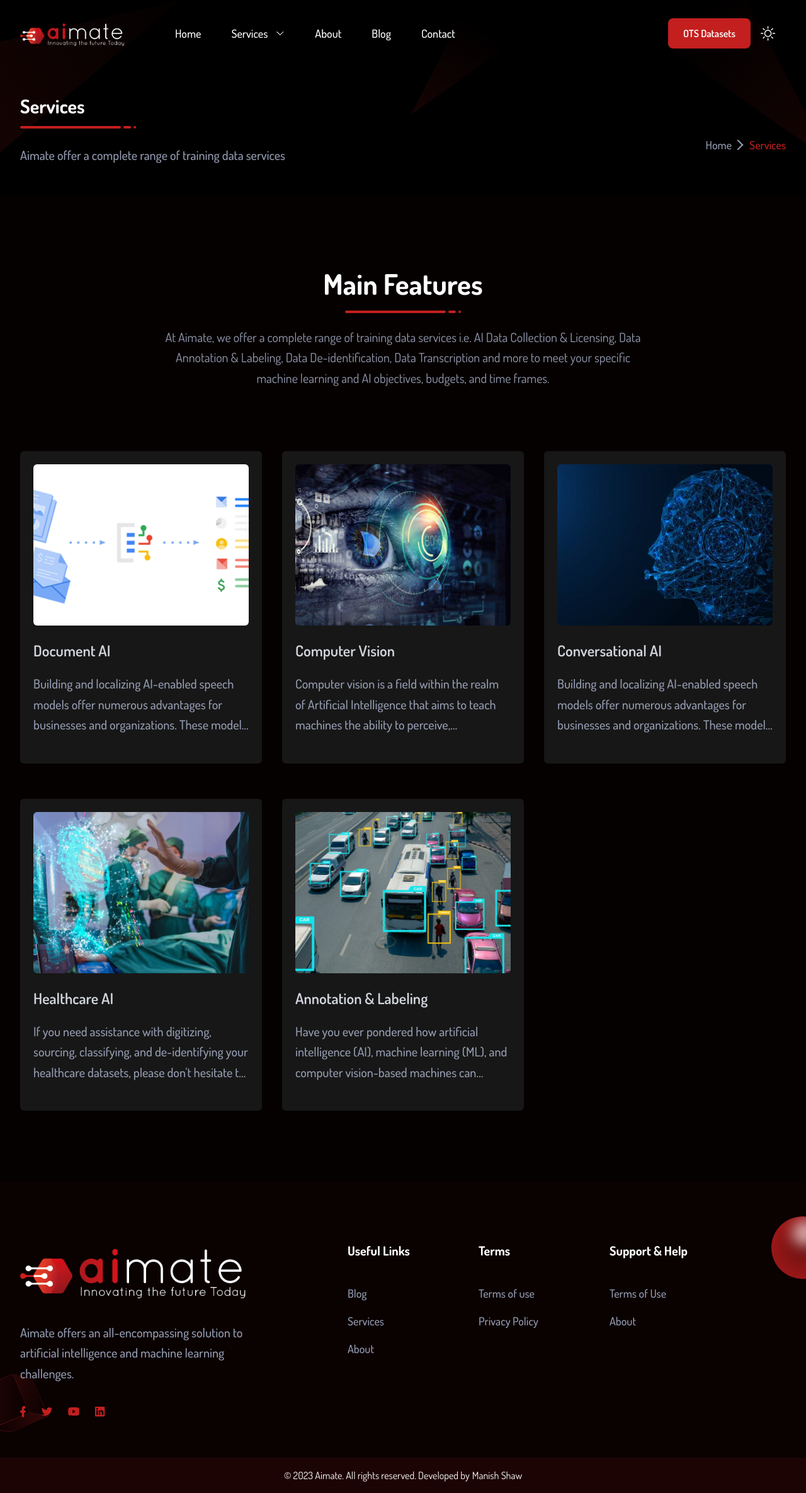
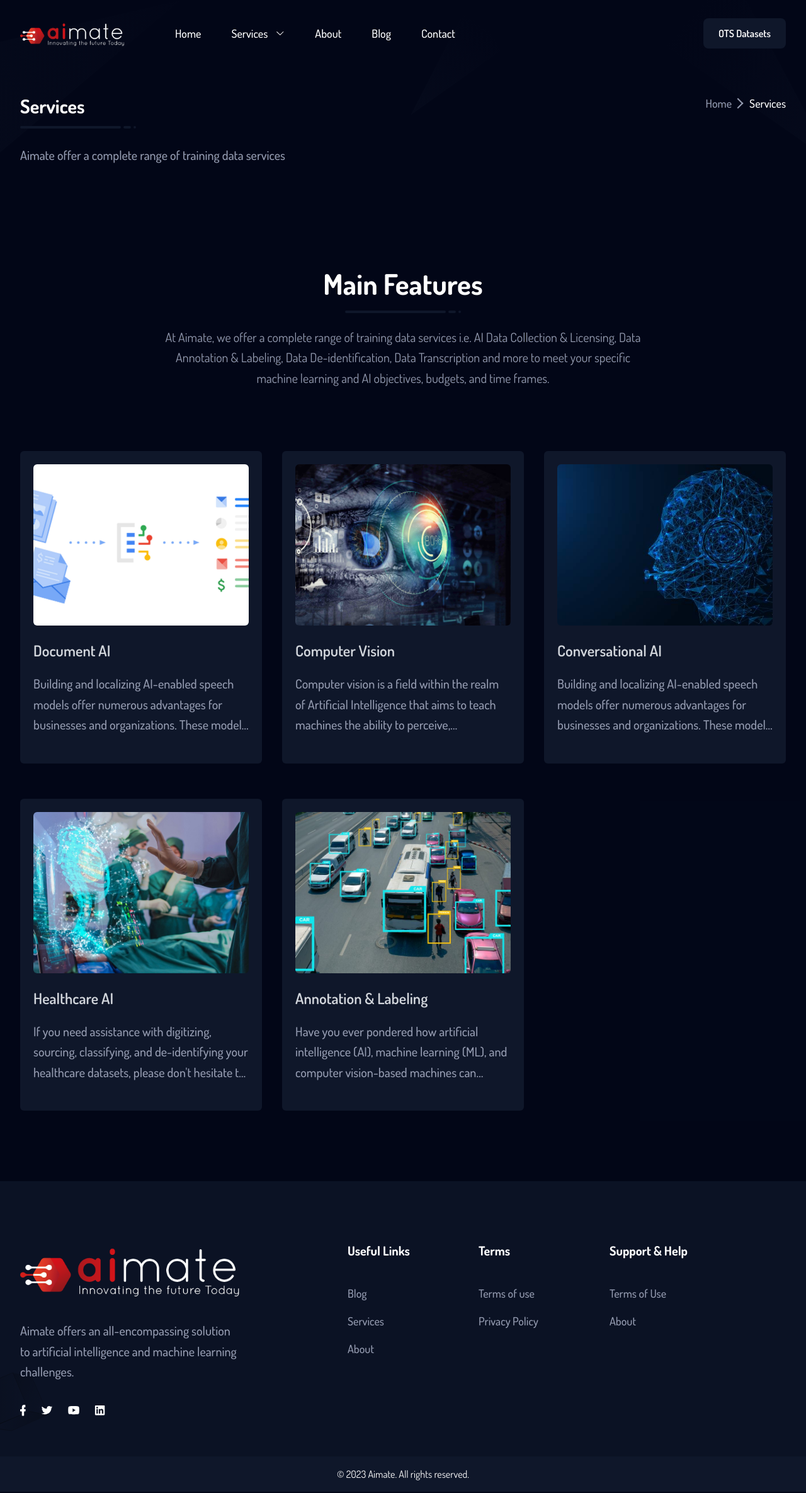
Before and after one commit to TheManishShaw/aiamte-fullstack, a Next.js app: page /service in a window 1280 px wide. Shown: the whole page at 63% size. Built offline with nearby package versions, Linux system fonts and the light colour scheme.

Commit message:
new update

```diff
--- a/app/layout.tsx
+++ b/app/layout.tsx
@@ -22,7 +22,7 @@ export default function RootLayout({
     */}
       <head />
 
-      <body className="dark:bg-black">
+      <body className="dark:bg-slate-950 bg-slate-800">
         <Providers>
           <Header />
           {children}
--- a/app/page.tsx
+++ b/app/page.tsx
@@ -18,10 +18,10 @@ export default function Home() {
   return (
     <>
       <ScrollUp />
-      <Hero />
+      {/* <Hero /> */}
       <Features />
       <Video />
-      <Brands />
+      {/* <Brands /> */}
       <AboutSectionOne />
       <AboutSectionTwo />
       <Testimonials />
--- a/components/Blog/SingleBlog.tsx
+++ b/components/Blog/SingleBlog.tsx
@@ -33,7 +33,7 @@ const SingleBlog = ({ blog }: { blog: Blog }) => {
           <h3>
             <Link
               href={`/blog/${_id}`}
-              className="mb-4 block line-clamp-1 w-full text-xl font-bold text-black hover:text-primary dark:text-white dark:hover:text-primary sm:text-2xl"
+              className="mb-4 block line-clamp-1 w-full text-xl font-bold text-black hover:text-white/80 dark:text-white dark:hover:text-white/80 sm:text-2xl"
             >
               {title}
             </Link>
--- a/components/Common/Breadcrumb.tsx
+++ b/components/Common/Breadcrumb.tsx
@@ -11,7 +11,7 @@ const Breadcrumb = ({
     <>
       <section className="relative z-10 overflow-hidden pt-28 lg:pt-[150px]">
         <div className="container">
-          <div className="-mx-4 flex flex-wrap items-center">
+          <div className="-mx-4 flex flex-wrap items-start">
             <div className="w-full px-4 md:w-8/12 lg:w-7/12">
               <div className="mb-8 max-w-[570px] md:mb-0 lg:mb-12">
                 <h1 className=" text-2xl font-bold text-black dark:text-white sm:text-3xl">
@@ -33,15 +33,13 @@ const Breadcrumb = ({
                   <li className="flex items-center">
                     <Link
                       href="/"
-                      className="pr-1 text-lg font-medium text-body-color hover:text-primary"
+                      className="pr-1 text-lg font-medium text-body-color hover:text-white"
                     >
                       Home
                     </Link>
                     <span className="mr-3 block h-3 w-3 rotate-45 border-t-2 border-r-2 border-body-color"></span>
                   </li>
-                  <li className="text-lg font-medium text-primary">
-                    {pageName}
-                  </li>
+                  <li className="text-lg font-medium text-white">{pageName}</li>
                 </ul>
               </div>
             </div>
@@ -71,8 +69,8 @@ const Breadcrumb = ({
                   y2="-97.1485"
                   gradientUnits="userSpaceOnUse"
                 >
-                  <stop stopColor="#C21F1E" />
-                  <stop offset="1" stopColor="#C21F1E" stopOpacity="0" />
+                  <stop stopColor="#1e293b" />
+                  <stop offset="1" stopColor="#1e293b" stopOpacity="0" />
                 </linearGradient>
               </defs>
             </svg>
@@ -104,8 +102,8 @@ const Breadcrumb = ({
                   y2="37.0429"
                   gradientUnits="userSpaceOnUse"
                 >
-                  <stop stopColor="#C21F1E" />
-                  <stop offset="1" stopColor="#C21F1E" stopOpacity="0" />
+                  <stop stopColor="#1e293b" />
+                  <stop offset="1" stopColor="#1e293b" stopOpacity="0" />
                 </linearGradient>
                 <linearGradient
                   id="paint1_linear_0:1"
@@ -115,8 +113,8 @@ const Breadcrumb = ({
                   y2="32.3398"
                   gradientUnits="userSpaceOnUse"
                 >
-                  <stop stopColor="#C21F1E" />
-                  <stop offset="1" stopColor="#C21F1E" stopOpacity="0" />
+                  <stop stopColor="#1e293b" />
+                  <stop offset="1" stopColor="#1e293b" stopOpacity="0" />
                 </linearGradient>
               </defs>
             </svg>
--- a/components/Contact/NewsLatterBox.tsx
+++ b/components/Contact/NewsLatterBox.tsx
@@ -32,7 +32,7 @@ const NewsLatterBox = () => {
   };
   return (
     <div
-      className="wow fadeInUp relative z-10 rounded-md bg-primary/[3%] p-8 dark:bg-primary/10 sm:p-11 lg:p-8 xl:p-11"
+      className="wow fadeInUp relative z-10 rounded-md bg-primary/70 p-8 dark:bg-primary/50 sm:p-11 lg:p-8 xl:p-11"
       data-wow-delay=".2s"
     >
       <h3 className="mb-4 text-2xl font-bold leading-tight text-black dark:text-white">
@@ -47,7 +47,7 @@ const NewsLatterBox = () => {
           type="text"
           {...register("fullName", { required: true })}
           placeholder="Enter your name"
-          className="mb-4 w-full rounded-md border border-body-color border-opacity-10 py-3 px-6 text-base font-medium text-body-color placeholder-body-color outline-none focus:border-primary focus:border-opacity-100 focus-visible:shadow-none dark:border-white dark:border-opacity-10 dark:bg-[#c96060b5] focus:dark:border-opacity-50"
+          className="mb-4 w-full rounded-md border border-body-color border-opacity-10 py-3 px-6 text-base font-medium text-body-color placeholder-body-color outline-none focus:border-primary focus:border-opacity-100 focus-visible:shadow-none dark:border-white dark:border-opacity-10 dark:bg-[#fff] focus:dark:border-opacity-50"
         />
         {errors.fullName && (
           <span className="text-red-500">This field is required</span>
@@ -56,7 +56,7 @@ const NewsLatterBox = () => {
           type="email"
           {...register("email", { required: true })}
           placeholder="Enter your email"
-          className="mb-4 w-full rounded-md border border-body-color border-opacity-10 py-3 px-6 text-base font-medium text-body-color placeholder-body-color outline-none focus:border-primary focus:border-opacity-100 focus-visible:shadow-none dark:border-white dark:border-opacity-10 dark:bg-[#c96060b5] focus:dark:border-opacity-50"
+          className="mb-4 w-full rounded-md border border-body-color border-opacity-10 py-3 px-6 text-base font-medium text-body-color placeholder-body-color outline-none focus:border-primary focus:border-opacity-100 focus-visible:shadow-none dark:border-white dark:border-opacity-10 dark:bg-[#fff] focus:dark:border-opacity-50"
         />
         {errors.email && (
           <span className="text-red-500">This field is required</span>
--- a/components/Footer/index.tsx
+++ b/components/Footer/index.tsx
@@ -5,27 +5,27 @@ const Footer = () => {
   return (
     <>
       <footer
-        className="wow fadeInUp relative z-10 bg-primary bg-opacity-5 pt-16 md:pt-20 lg:pt-24"
+        className="wow fadeInUp relative z-10 bg-primary/70 bg-opacity-5 pt-16 md:pt-20 lg:pt-24"
         data-wow-delay=".1s"
       >
         <div className="container">
-          <div className="-mx-4 flex flex-wrap">
+          <div className="-mx-4 flex flex-grow flex-wrap">
             <div className="w-full px-4 md:w-1/2 lg:w-4/12 xl:w-5/12">
-              <div className="mb-12 max-w-[360px] lg:mb-16">
+              <div className="mb-12 max-w-[350px] lg:mb-16">
                 <Link href="/" className="mb-8 inline-block">
                   <Image
                     src="/images/logo/logo-2.png"
                     alt="logo"
                     className="w-full dark:hidden"
-                    width={140}
+                    width={250}
                     height={30}
                   />
                   <Image
                     src="/images/logo/logo.png"
                     alt="logo"
                     className="hidden w-full dark:block"
-                    width={140}
-                    height={30}
+                    width={250}
+                    height={50}
                   />
                 </Link>
                 <p className="mb-9 text-xl font-medium leading-relaxed text-body-color">
@@ -36,7 +36,7 @@ const Footer = () => {
                   <a
                     href="/"
                     aria-label="social-link"
-                    className="mr-6 text-[#C21F1E] hover:text-primary"
+                    className="mr-6 text-[#OF172A] hover:text-primary"
                   >
                     <svg
                       width="9"
@@ -50,7 +50,7 @@ const Footer = () => {
                   <a
                     href="/"
                     aria-label="social-link"
-                    className="mr-6 text-[#C21F1E] hover:text-primary"
+                    className="mr-6 text-[#OF172A] hover:text-primary"
                   >
                     <svg
                       width="19"
@@ -64,7 +64,7 @@ const Footer = () => {
                   <a
                     href="/"
                     aria-label="social-link"
-                    className="mr-6 text-[#C21F1E] hover:text-primary"
+                    className="mr-6 text-[#OF172A] hover:text-primary"
                   >
                     <svg
                       width="18"
@@ -78,7 +78,7 @@ const Footer = () => {
                   <a
                     href="/"
                     aria-label="social-link"
-                    className="mr-6 text-[#C21F1E] hover:text-primary"
+                    className="mr-6 text-[#OF172A] hover:text-primary"
                   >
                     <svg
                       width="17"
@@ -185,18 +185,18 @@ const Footer = () => {
             </div>
           </div>
         </div>
-        <div className="bg-primary/10 py-4">
+        <div className="bg-primary py-4">
           <div className="container">
             <p className="text-center text-md text-body-color dark:text-white">
-              © 2023 Aimate. All rights reserved. Developed by
-              <Link
+              © 2023 Aimate. All rights reserved.
+              {/* <Link
                 className="pl-1 hover:text-primary"
                 href="https://manishshaw.in"
                 rel="nofollow noopener"
                 target="_blank"
               >
                 Manish Shaw
-              </Link>
+              </Link> */}
             </p>
           </div>
         </div>
@@ -208,7 +208,7 @@ const Footer = () => {
             fill="none"
             xmlns="http://www.w3.org/2000/svg"
           >
-            <circle opacity="0.8" cx="49.5" cy="49.5" r="49.5" fill="#C21F1E" />
+            <circle opacity="0.8" cx="49.5" cy="49.5" r="49.5" fill="#OF172A" />
             <mask
               id="mask0_94:899"
               style={{ maskType: "alpha" }}
@@ -223,7 +223,7 @@ const Footer = () => {
                 cx="49.5"
                 cy="49.5"
                 r="49.5"
-                fill="#C21F1E"
+                fill="#OF172A"
               />
             </mask>
             <g mask="url(#mask0_94:899)">
@@ -329,8 +329,8 @@ const Footer = () => {
                 y2="59.8878"
                 gradientUnits="userSpaceOnUse"
               >
-                <stop stopColor="#C21F1E" stopOpacity="0.62" />
-                <stop offset="1" stopColor="#C21F1E" stopOpacity="0" />
+                <stop stopColor="#OF172A" stopOpacity="0.62" />
+                <stop offset="1" stopColor="#OF172A" stopOpacity="0" />
               </linearGradient>
               <linearGradient
                 id="paint1_linear_94:889"
@@ -340,8 +340,8 @@ const Footer = () => {
                 y2="20.668"
                 gradientUnits="userSpaceOnUse"
               >
-                <stop stopColor="#C21F1E" stopOpacity="0" />
-                <stop offset="1" stopColor="#C21F1E" stopOpacity="0.51" />
+                <stop stopColor="#OF172A" stopOpacity="0" />
+                <stop offset="1" stopColor="#OF172A" stopOpacity="0.51" />
               </linearGradient>
               <linearGradient
                 id="paint2_linear_94:889"
@@ -351,8 +351,8 @@ const Footer = () => {
                 y2="25.1062"
                 gradientUnits="userSpaceOnUse"
               >
-                <stop stopColor="#C21F1E" stopOpacity="0.62" />
-                <stop offset="1" stopColor="#C21F1E" stopOpacity="0" />
+                <stop stopColor="#OF172A" stopOpacity="0.62" />
+                <stop offset="1" stopColor="#OF172A" stopOpacity="0" />
               </linearGradient>
               <linearGradient
                 id="paint3_linear_94:889"
@@ -362,8 +362,8 @@ const Footer = () => {
                 y2="80.6826"
                 gradientUnits="userSpaceOnUse"
               >
-                <stop stopColor="#C21F1E" stopOpacity="0" />
-                <stop offset="1" stopColor="#C21F1E" stopOpacity="0.51" />
+                <stop stopColor="#OF172A" stopOpacity="0" />
+                <stop offset="1" stopColor="#OF172A" stopOpacity="0.51" />
               </linearGradient>
               <linearGradient
                 id="paint4_linear_94:889"
@@ -373,8 +373,8 @@ const Footer = () => {
                 y2="58.2156"
                 gradientUnits="userSpaceOnUse"
               >
-                <stop stopColor="#C21F1E" stopOpacity="0.62" />
-                <stop offset="1" stopColor="#C21F1E" stopOpacity="0" />
+                <stop stopColor="#OF172A" stopOpacity="0.62" />
+                <stop offset="1" stopColor="#OF172A" stopOpacity="0" />
               </linearGradient>
               <linearGradient
                 id="paint5_linear_94:889"
@@ -384,8 +384,8 @@ const Footer = () => {
                 y2="41.6598"
                 gradientUnits="userSpaceOnUse"
               >
-                <stop stopColor="#C21F1E" stopOpacity="0" />
-                <stop offset="1" stopColor="#C21F1E" stopOpacity="0.51" />
+                <stop stopColor="#OF172A" stopOpacity="0" />
+                <stop offset="1" stopColor="#OF172A" stopOpacity="0.51" />
               </linearGradient>
             </defs>
           </svg>
--- a/components/Header/index.tsx
+++ b/components/Header/index.tsx
@@ -131,7 +131,7 @@ const Header = () => {
                               </span>
                             </a>
                             <div
-                              className={`submenu relative top-full left-0 rounded-md bg-white transition-[top] duration-300 group-hover:opacity-100 dark:bg-dark lg:invisible lg:absolute lg:top-[110%] lg:block lg:w-[250px] lg:p-4 lg:opacity-0 lg:shadow-lg lg:group-hover:visible lg:group-hover:top-full ${
+                              className={`submenu relative top-full left-0 rounded-md bg-white transition-[top] duration-300 group-hover:opacity-100 dark:bg-primary/90 backdrop-blur-lg lg:invisible lg:absolute lg:top-[110%] lg:block lg:w-[250px] lg:p-4 lg:opacity-0 lg:shadow-lg lg:group-hover:visible lg:group-hover:top-full ${
                                 openIndex === index ? "block" : "hidden"
                               }`}
                             >
@@ -159,9 +159,7 @@ const Header = () => {
                 <button className="rounded-lg  bg-primary px-6 py-3 font-semibold capitalize text-white hover:bg-primary/80">
                   OTS Datasets
                 </button>
-                <div>
-                  <ThemeToggler />
-                </div>
+                <div>{/* <ThemeToggler /> */}</div>
               </div>
             </div>
           </div>
--- a/tailwind.config.ts
+++ b/tailwind.config.ts
@@ -52,9 +52,9 @@ module.exports = {
         violet: "#F16565",
         orange: "#FF964B",
 
-        dark: "#171717",
-        primary: "#C21F1E",
-        secondary: "#171717",
+        dark: "#1e293b        ",
+        primary: "#0f172a",
+        secondary: "#0f172a",
         yellow: "#FBB040",
         "body-color": "#959CB1",
 
```
Also changed, not shown: components/Contact/index.tsx (+4 -4 lines), components/Hero/index.tsx (+22 -22 lines), public/images/video/shape.svg.
